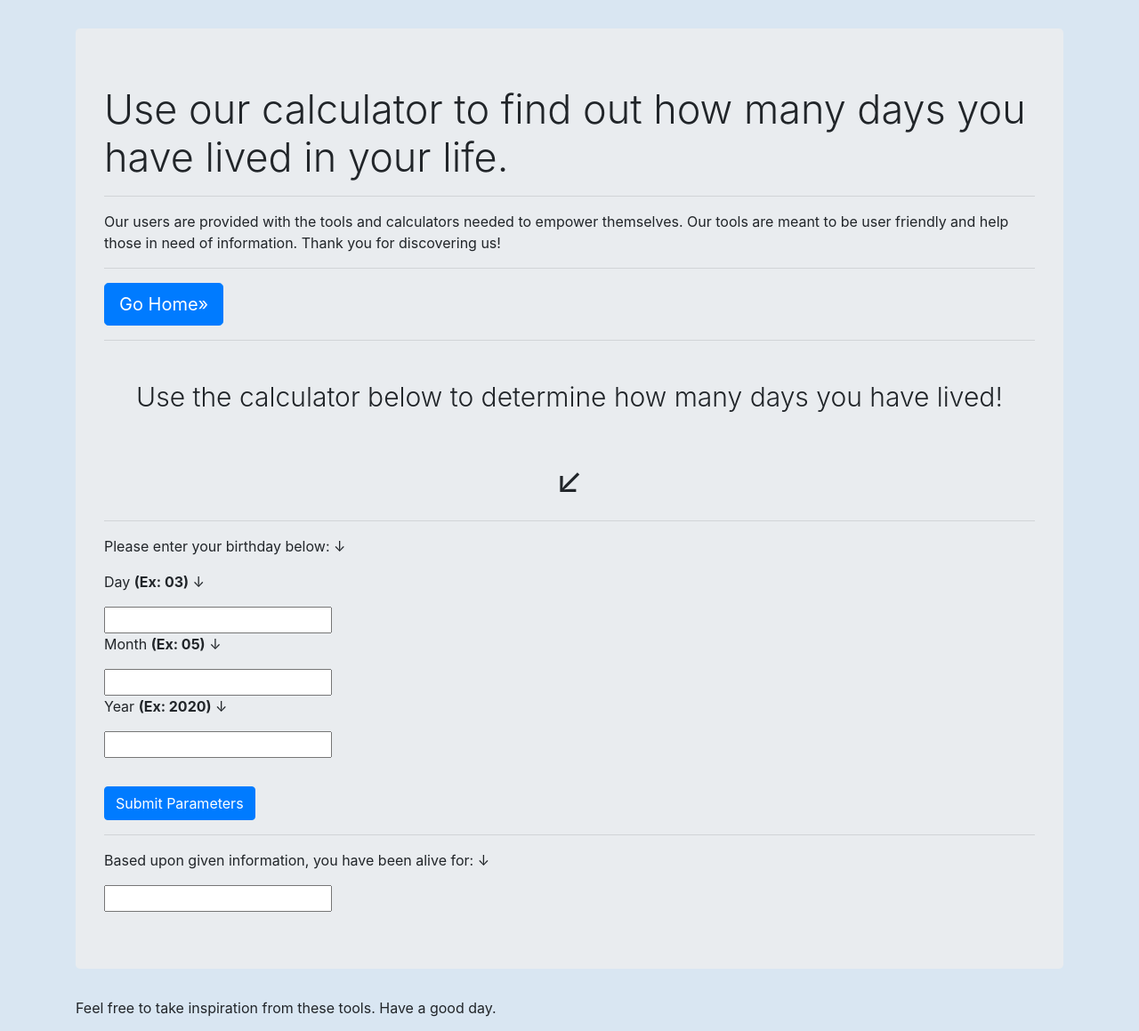
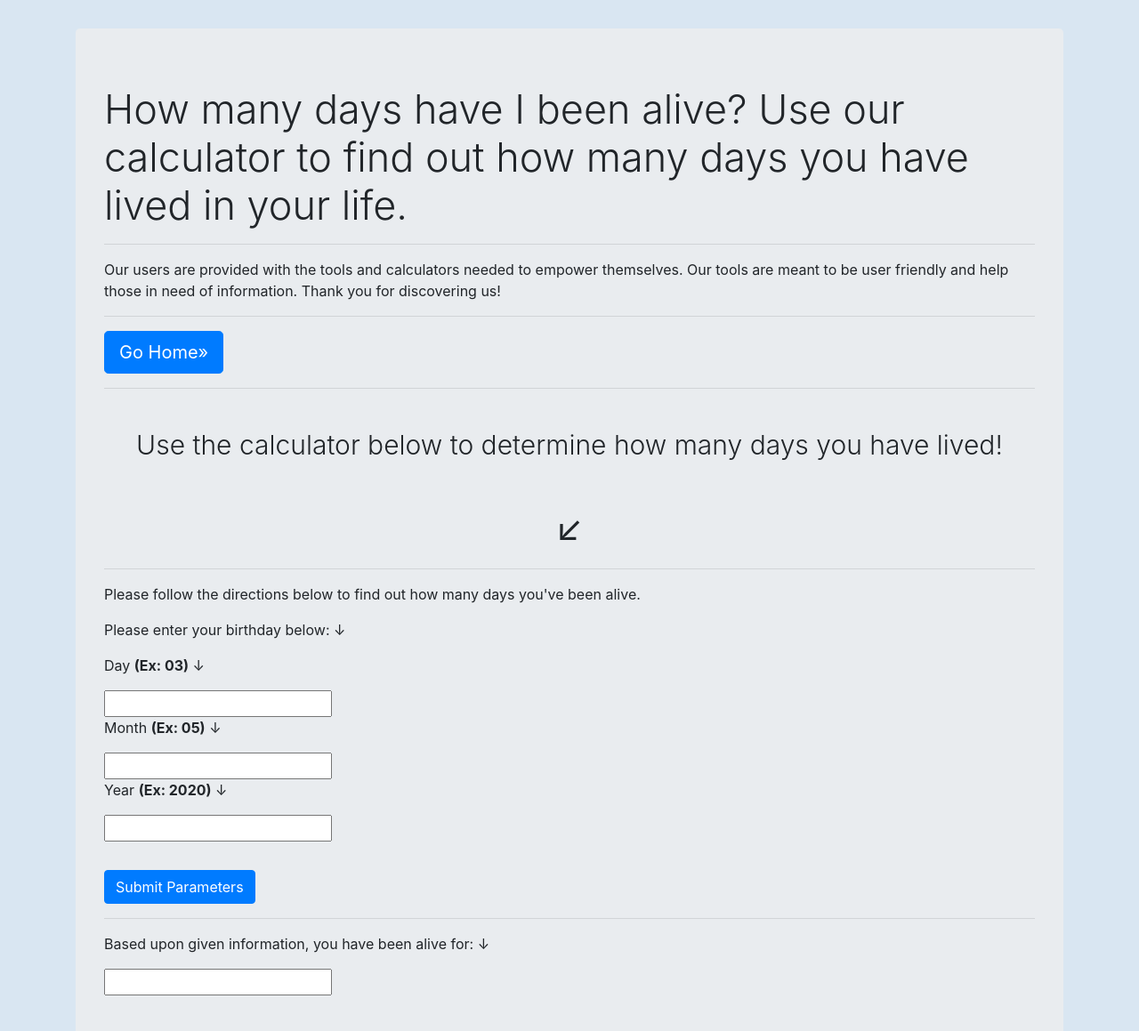
Before and after one commit to PaulMcPython18/dateinfo, a Flask app: page /how-many-days-have-i-been-alive in a window 1280 px wide. Shown: the part 56-1215 px from the top of the page at 89% size. Run offline with Flask 2, Linux system fonts and the light colour scheme; some libraries are stand-ins or nearby versions.

Commit message:
Update how-many-days-have-i-been-alive.html

```diff
--- a/templates/how-many-days-have-i-been-alive.html
+++ b/templates/how-many-days-have-i-been-alive.html
@@ -5,7 +5,7 @@
     <meta name="viewport" content="width=device-width, initial-scale=1.0">
     <meta http-equiv="X-UA-Compatible" content="ie=edge">
     <meta name="description" content="Use Date-Info's tools to determine how many days you have lived, or what day of the week a day is given the date. Check us out to view more of our tools!">
-    <title>DateInfo - How many days I been alive?</title>
+    <title>How many days I been alive? - DateInfo</title>
     <link rel="stylesheet" href="https://stackpath.bootstrapcdn.com/bootstrap/4.3.1/css/bootstrap.min.css">
 
 </head>
@@ -19,7 +19,7 @@
     <div class="container" style="margin-top: 2em;">
       <div class="jumbotron">
 
-          <h1 class="display-3" style="font-size: 45px;">Use our calculator to find out how many days you have lived in your life.</h1>
+          <h1 class="display-3" style="font-size: 45px;">How many days have I been alive? Use our calculator to find out how many days you have lived in your life.</h1>
             <hr>
           <p>Our users are provided with the tools and calculators needed to empower themselves. Our tools are meant to be user friendly and help those in need of information. Thank you for discovering us!</p>
 <hr>
@@ -29,6 +29,7 @@
             <center><p style="font-size: 40px;"> &#8601;</p></center>
             <hr>
             <form method="POST" action="/how-many-days-have-i-been-alive">
+                <p> Please follow the directions below to find out how many days you've been alive. </p>
                 <p> Please enter your birthday below: &darr; </p>
                     <p style="color: red;"> {{ message }}</p>
                     <p>Day <b>(Ex: 03)</b>  &darr;</p><input type="text" name="namequery1" value='{{ day }}'>
```
